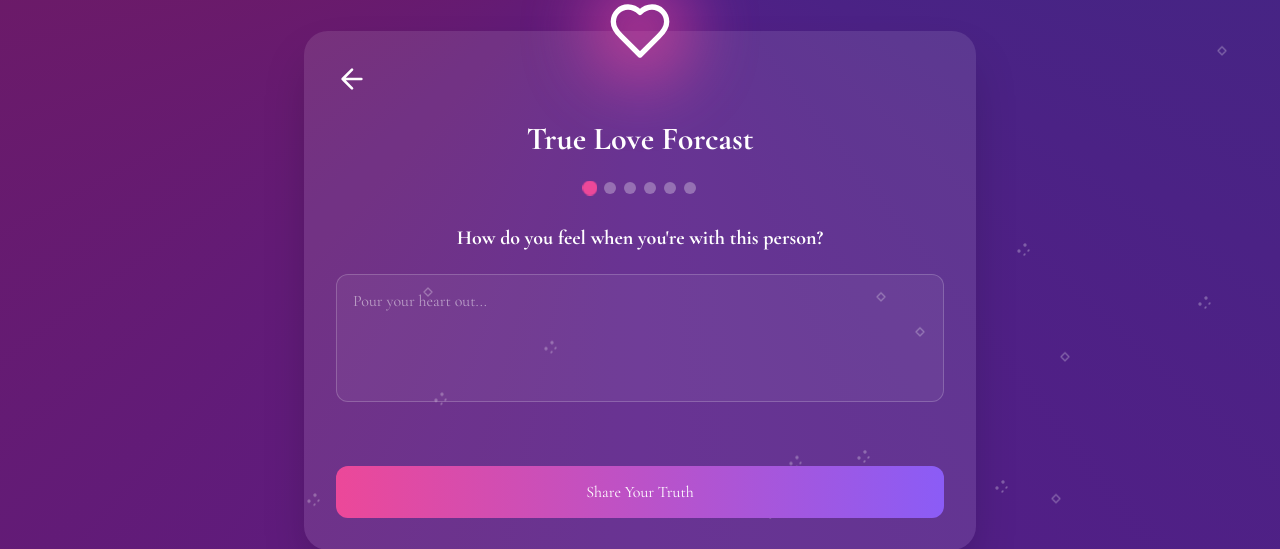
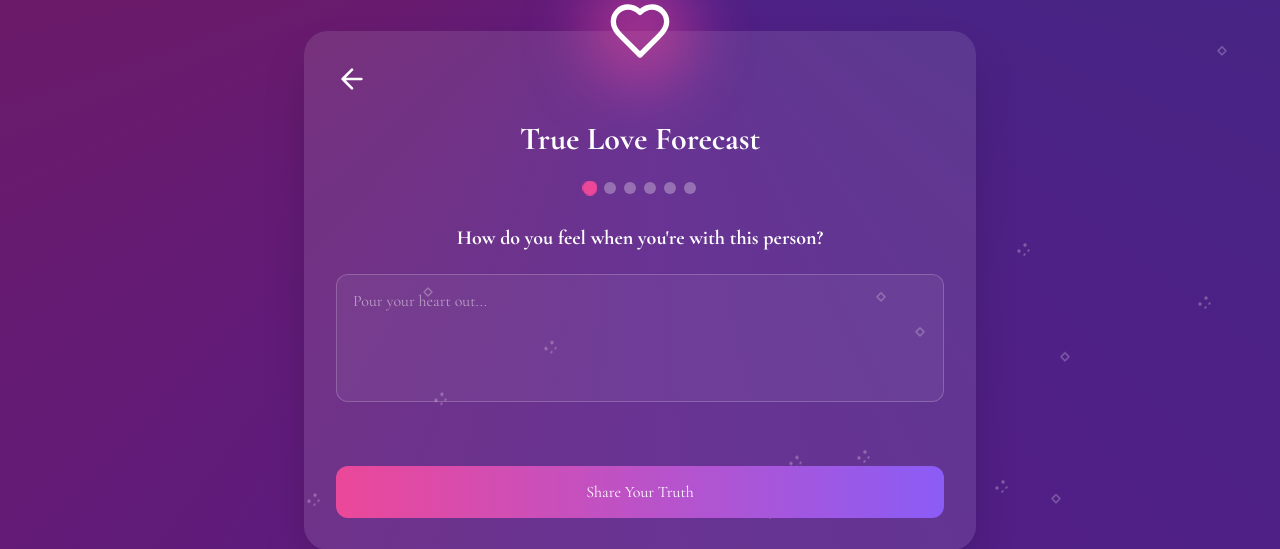
Before and after one commit to Maverick-Services/maverick-love-forcast, a Flask app: page / in a window 1280 px wide; the page is wider, and only the part inside the window is pictured. Shown: the part 110-659 px from the top of that part. Run offline with Flask 3, Linux system fonts and the light colour scheme.

Commit message:
final --changes

```diff
--- a/templates/index.html
+++ b/templates/index.html
@@ -339,7 +339,7 @@ textarea.error {
                     </svg>
                 </div>
 
-                <h1 class="title">True Love Forcast</h1>
+                <h1 class="title">True Love Forecast</h1>
                 <div class="progress-dots">
                     <span class="dot active"></span>
                     <span class="dot"></span>
@@ -709,8 +709,8 @@ document.addEventListener('keydown', handleBackspace);
                             <path d="M12 21.35l-1.45-1.32C5.4 15.36 2 12.28 2 8.5 2 5.42 4.42 3 7.5 3c1.74 0 3.41.81 4.5 2.09C13.09 3.81 14.76 3 16.5 3 19.58 3 22 5.42 22 8.5c0 3.78-3.4 6.86-8.55 11.54L12 21.35z"/>
                         </svg>`;
                 } else {
-                    resultTitle.textContent = "Your Heart's Journey Continues";
-                    resultMessage.textContent = "The stars aren’t aligned on this one. But who knows what the future holds?";
+                    resultTitle.textContent = "Oops! Not a perfect match. 💔";
+                    resultMessage.textContent = "It’s not love just yet—but every connection teaches us something new The stars aren’t aligned on this one. But who knows what the future holds?";
 
                     // Update colors for Not Love
                     resultIcon.style.color = '#60a5fa';
--- a/utils.py
+++ b/utils.py
@@ -1,4 +1,5 @@
 # utils.py
+from textblob import TextBlob
 
 def preprocess_response(response):
     from textblob import TextBlob
```
